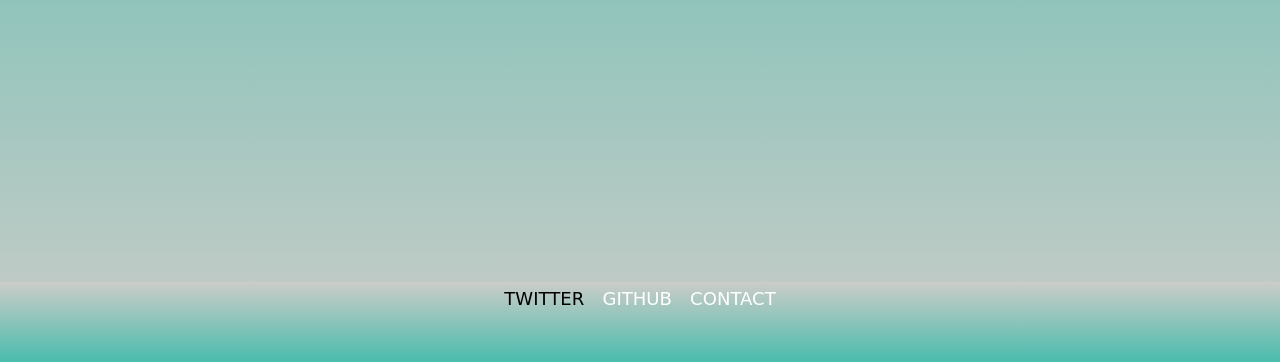
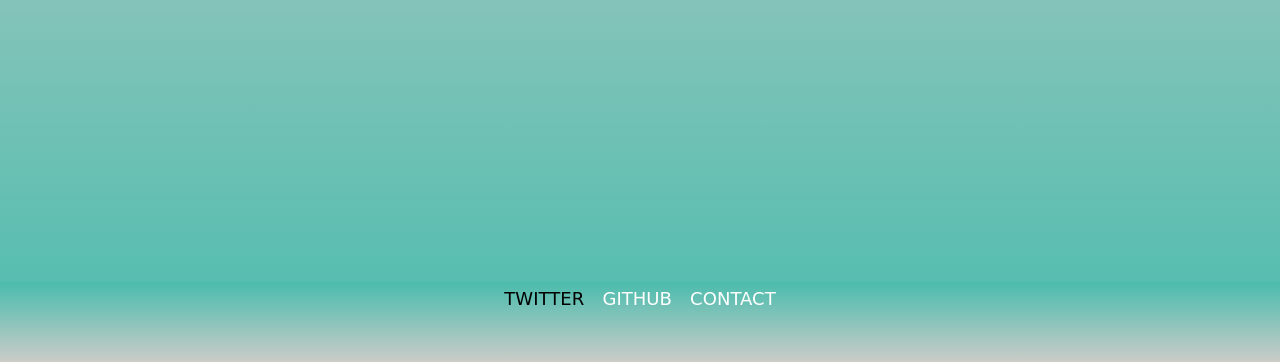
Before and after one commit to qui-per32/QuiPer.github.io, a plain HTML site: page index.html in a window 1280 px wide. In both pictures the pointer is over the link "TWITTER". Shown: the part 438-800 px from the top of the page. Drawn offline with Linux system fonts and the light colour scheme; a web font is replaced by a local one.

Commit message:
Changed background color to beeter display of the footer. Added animation of transition on the footer.

```diff
--- a/CSS/main.css
+++ b/CSS/main.css
@@ -128,16 +128,17 @@ a.talk {
 
 #content {
     cursor: url(../Img/circle.cur), auto;
-    background: -webkit-gradient(linear, left top, left bottom, from(#4ABCAD), to(#cbccc8)) fixed;
+    background: -webkit-gradient(linear, left top, left bottom, from(#cbccc8), to(#4ABCAD)) fixed;
 }
 
 footer {
     color: white;
-    background: -webkit-linear-gradient(#cbccc8, #4ABCAD);
+    background: -webkit-linear-gradient(#4ABCAD,#cbccc8);
 }
 
 footer a {
     color: white;
+    transition: color 2s linear;
 }
 
 h1:hover {
@@ -149,14 +150,18 @@ h1:hover {
     opacity: 1;
 }
 
-.twitter:hover {
+a.twitter:hover {
     color: black;
+    transition: color 2s linear;
+
 }
 
-.github:hover {
-    color: black
+a.github:hover {
+    color: black;
+    transition: color 2s linear;
 }
 
-.contact:hover {
+a.contact:hover {
     color: black;
+    transition: color 2s linear;
 }
```
